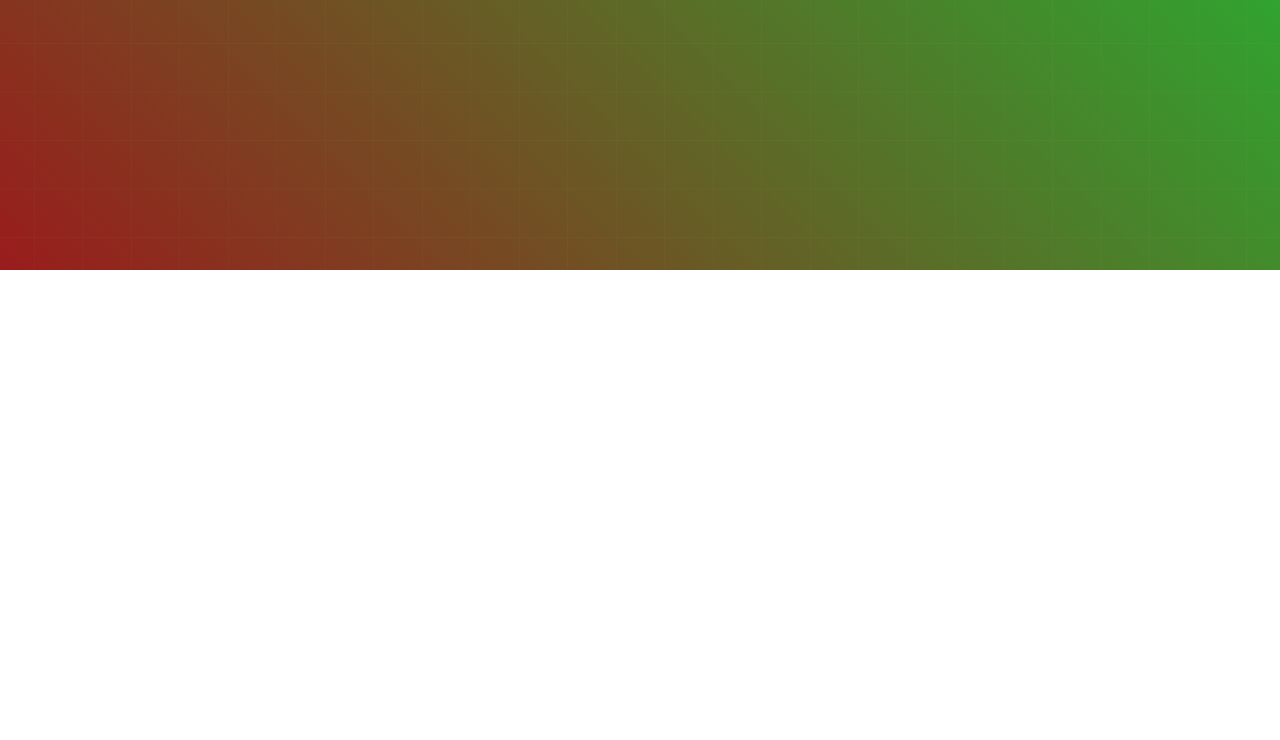
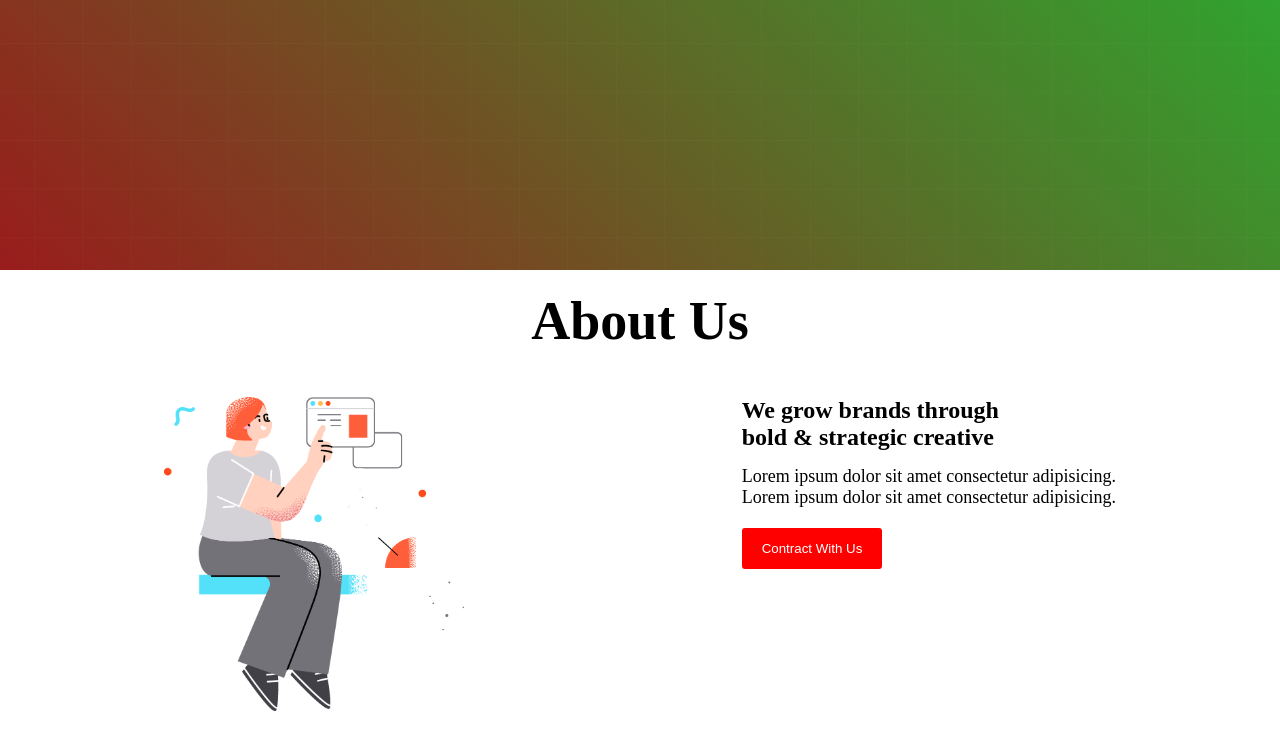
Before and after one commit to Ashraful-Ahsan/conseptual-class-1-milestone-1, a plain HTML site: page index.html in a window 1280 px wide. Shown: the part 618-1358 px from the top of the page. Before the commit the page ends 888 px from the top, so only its background shows below. Drawn offline with Linux system fonts and the light colour scheme.

Commit message:
about us section

```diff
--- a/index.html
+++ b/index.html
@@ -46,7 +46,26 @@
 
         <!-- about us section start from here  -->
 
+        <section>
+        <h1 class="about-us title">About Us</h1>
+            <div class="about-us-container">
+                <div class="about-us-text">
+                    <h1 class="second-title">
+                        We grow brands through <br />
+                        bold & strategic creative
+                    </h1>
+                    <p class="descriptions">
+                        Lorem ipsum dolor sit amet consectetur adipisicing. <br />
+                        Lorem ipsum dolor sit amet consectetur adipisicing.
+                    </p>
+                    <button class="btn">Contract With Us</button>
+                </div>
 
+                <div class="about-us-image">
+                    <img class="photo" src="./images/section.png" alt="">
+                </div>
+            </div>
+        </section>
 
 
 
--- a/style.css
+++ b/style.css
@@ -63,3 +63,16 @@
     border: none;
     color: white;
 }
+
+.about-us-container{
+    display: flex;
+    padding: 25px;
+    justify-content: space-around;
+    margin-top: 20px;
+    flex-direction: row-reverse;
+}
+
+.about-us{
+    text-align: center;
+    padding-top: 20px;
+}
```
